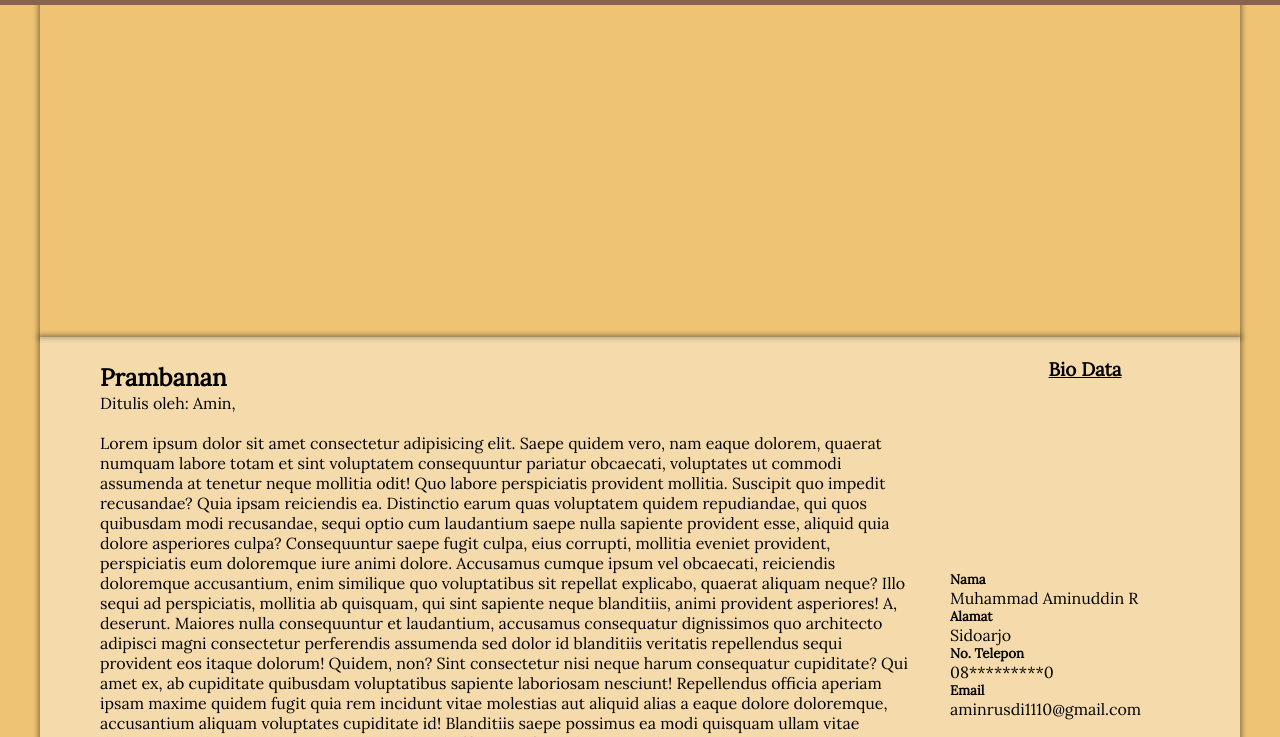
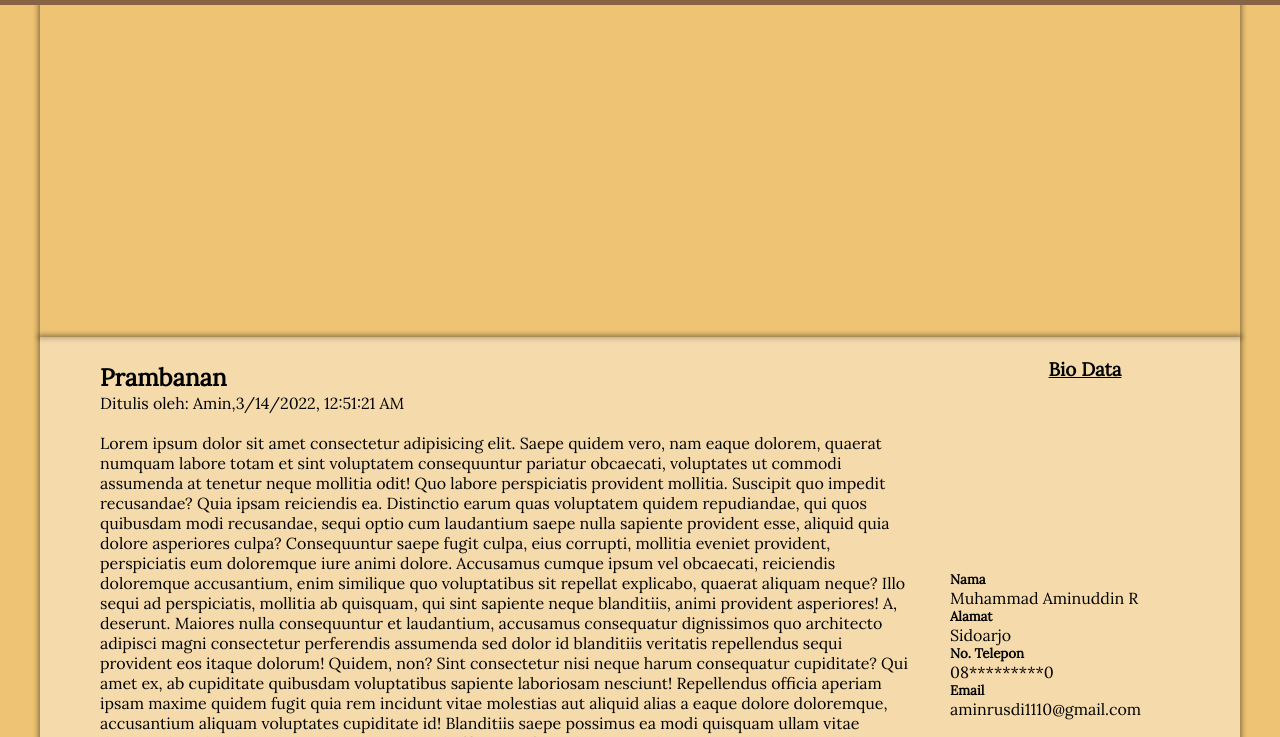
Before and after one commit to Aminuddin-R/HTML, a plain HTML site: page index.html in a window 1280 px wide. Shown: the part 63-800 px from the top of the page. Drawn offline with Linux system fonts and the light colour scheme; a web font is replaced by a local one.

Commit message:
Update index.html

```diff
--- a/index.html
+++ b/index.html
@@ -102,6 +102,6 @@
     </footer>
 
 
-<script src="../javaScript/script.js"></script>
+<script src="script.js"></script>
 </body>
 </html>
```
